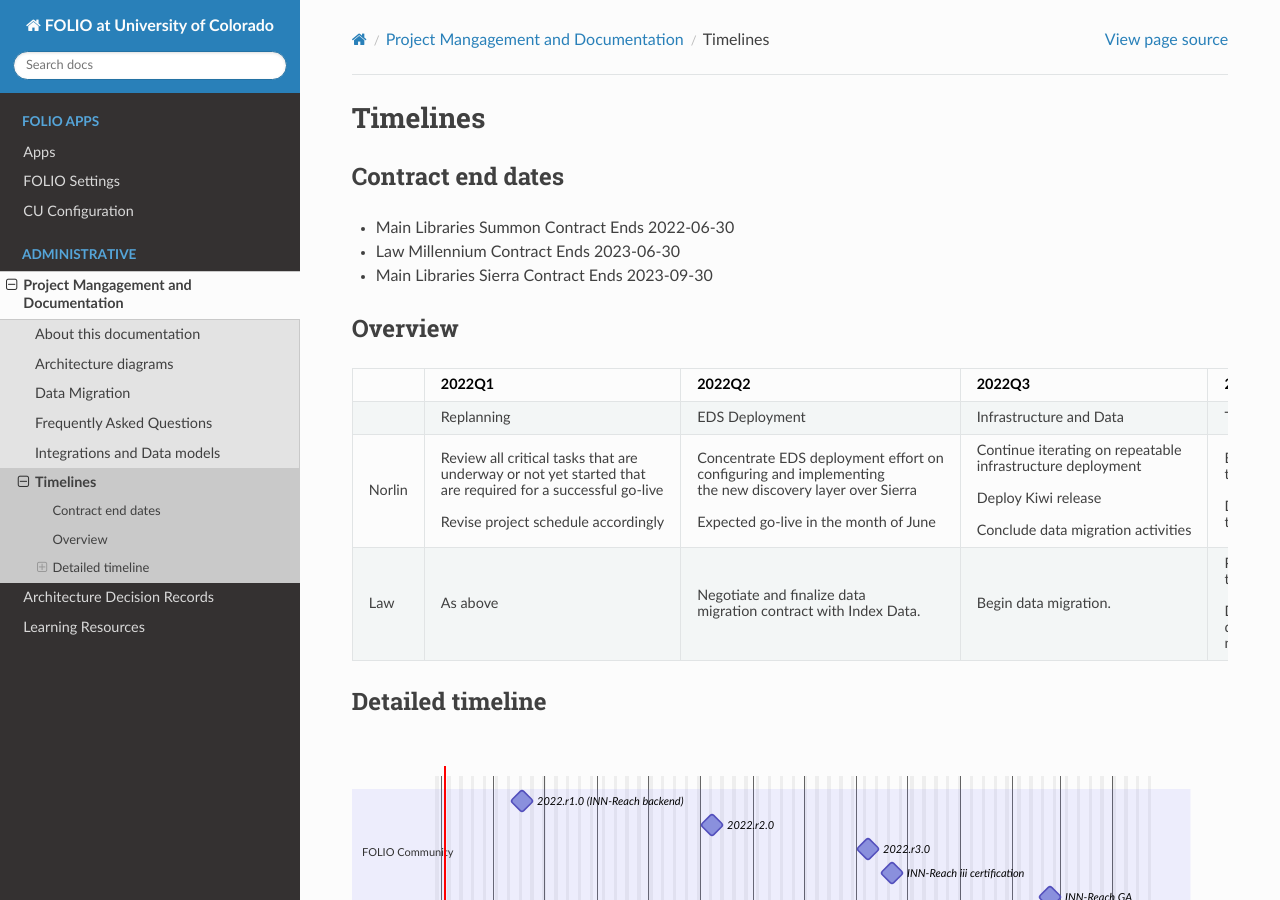
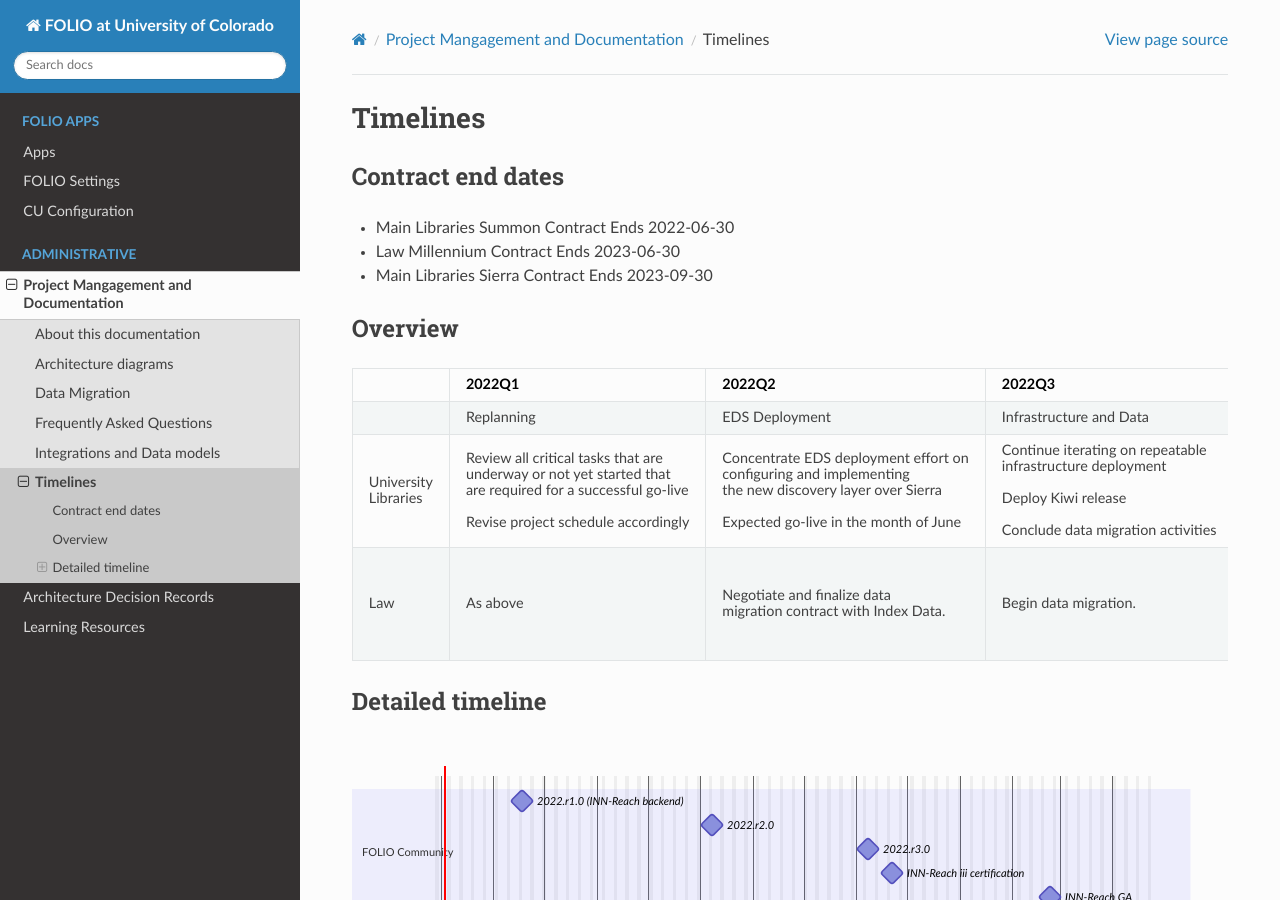
Before and after one commit to culibraries/folio, a Sphinx documentation site: the page built from docs/admin/timelines.md, in a window 1280 px wide and 900 px high. Built offline with Sphinx 7.4.7 and the Read the Docs theme 2.0.0, drawn with Linux system fonts in a browser that asks for light colours.

Commit message:
Correct wording.

```diff
--- a/docs/admin/timelines.md
+++ b/docs/admin/timelines.md
@@ -11,7 +11,7 @@
 | |2022Q1|2022Q2|2022Q3|2022Q4|2023Q1|2023Q2|
 |-|-|-|-|-|-|-|
 ||Replanning|EDS Deployment|Infrastructure and Data|Training and Documentation|Pre-Implementation|Implementation|
-|Norlin|Review all critical tasks that are<br /> underway or not yet started that<br /> are required for a successful go-live<br /><br />Revise project schedule accordingly|Concentrate EDS deployment effort on<br /> configuring and implementing<br /> the new discovery layer over Sierra<br /><br />Expected go-live in the month of June|Continue iterating on repeatable<br /> infrastructure deployment<br /><br />Deploy Kiwi release<br /><br />Conclude data migration activities|Begin organization-wide<br /> training program<br /><br />Develop required functional and<br /> technical documentation|Deploy Lotus release|Complete readiness<br /> checklist for go-live|
+|University<br /> Libraries|Review all critical tasks that are<br /> underway or not yet started that<br /> are required for a successful go-live<br /><br />Revise project schedule accordingly|Concentrate EDS deployment effort on<br /> configuring and implementing<br /> the new discovery layer over Sierra<br /><br />Expected go-live in the month of June|Continue iterating on repeatable<br /> infrastructure deployment<br /><br />Deploy Kiwi release<br /><br />Conclude data migration activities|Begin organization-wide<br /> training program<br /><br />Develop required functional and<br /> technical documentation|Deploy Lotus release|Complete readiness<br /> checklist for go-live|
 |Law|As above|Negotiate and finalize data<br /> migration contract with Index Data.|Begin data migration.|Participate in the Norlin<br /> training program.<br /><br />Develop required functional<br /> documentation specific to the<br /> needs of the Law Library|Conclude data migration<br /> activities.|As above|
 
 ## Detailed timeline
```
